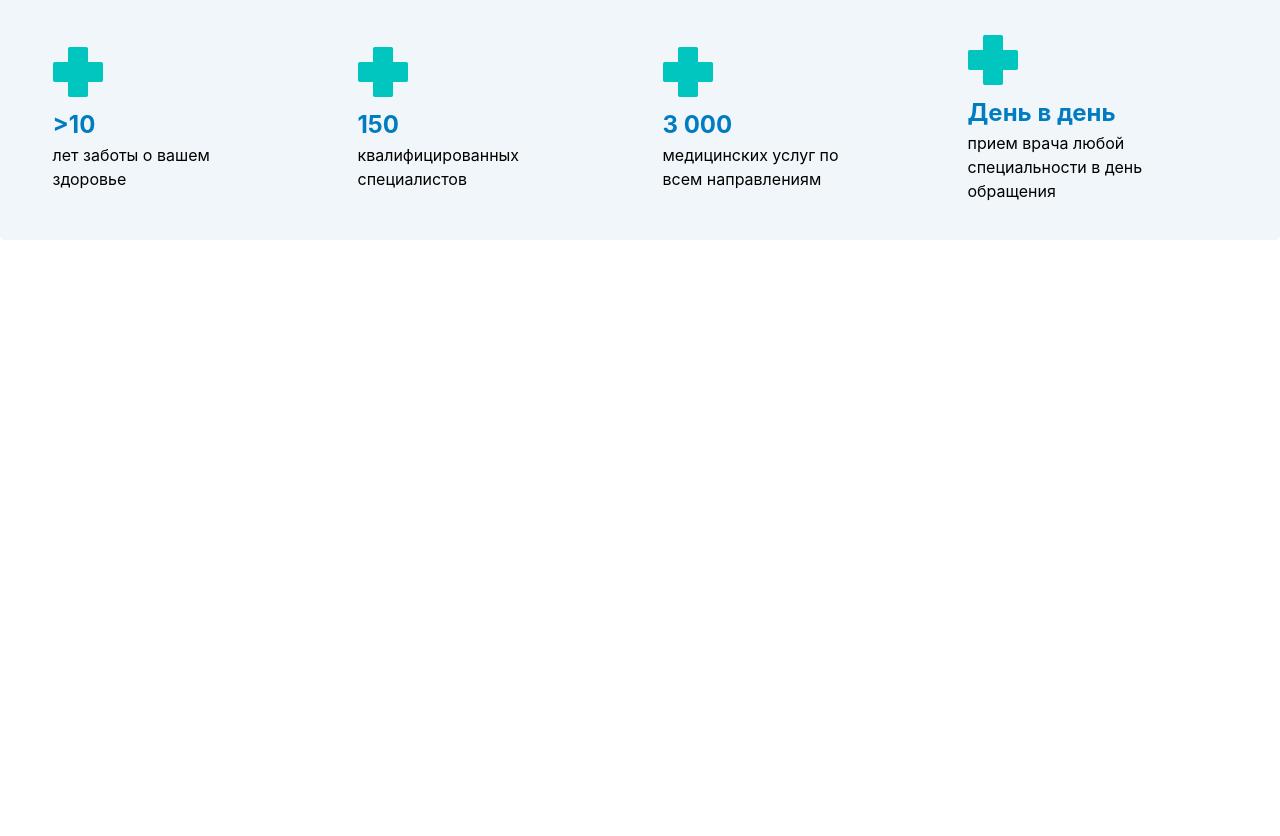
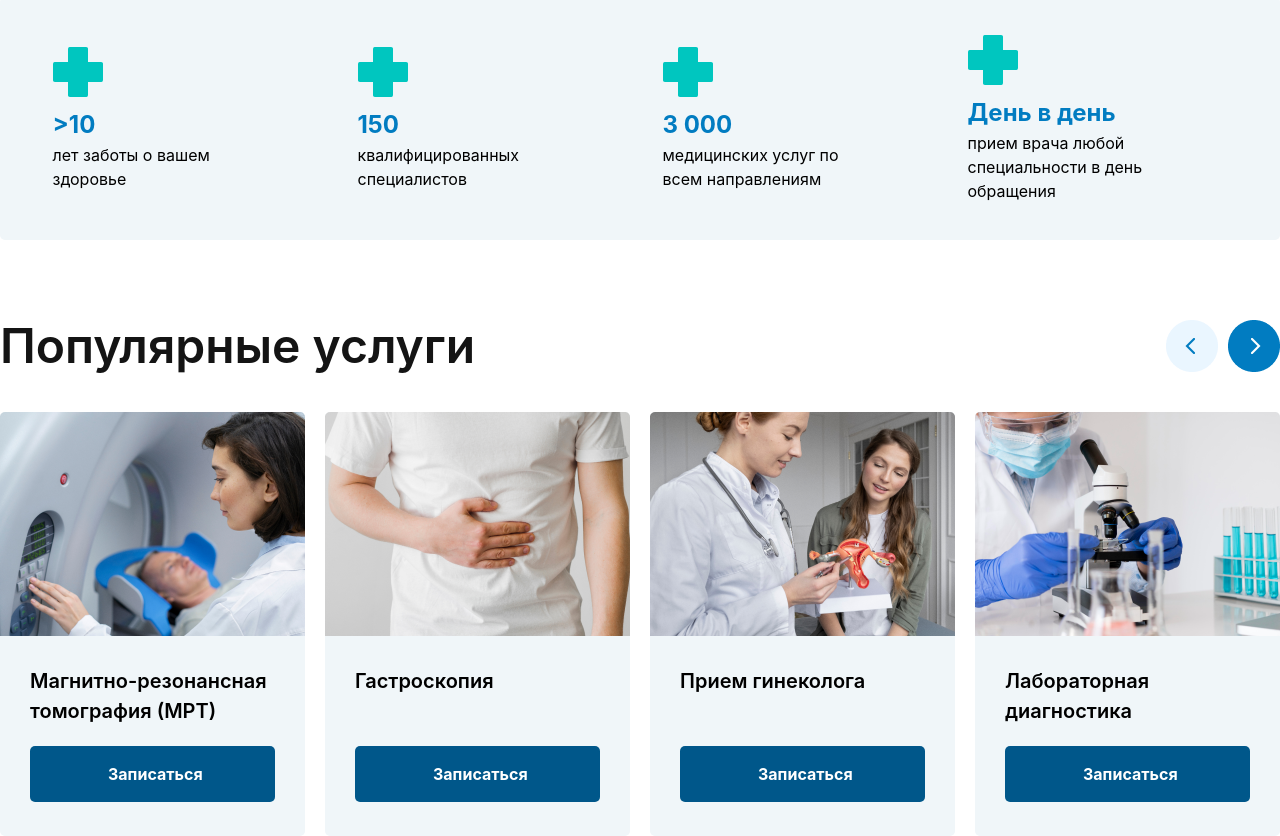
Before and after one commit to maga76/exam-week_4, a website: page index.html in a window 1280 px wide. Shown: the part 2651-3487 px from the top of the page. Before the commit the page ends 2891 px from the top, so only its background shows below. Drawn offline with nearby package versions, Linux system fonts and the light colour scheme; files that its build step writes are made by us from their sources.

Commit message:
commit6_zarina

```diff
--- a/index.html
+++ b/index.html
@@ -181,6 +181,43 @@
           </div>
         </div>
          </section>
+        <section class="max-w-[1350px] m-auto">
+          <div class=" justify-center flex lg:justify-between flex-wrap items-center mt-[70px]">
+            <p class="lg:text-[48px] text-[34px] font-semibold text-[#141414]">Популярные услуги</p>
+            <img class="lg:mt-0 mt-[15px] lg:mr-0 mr-[190px]" src="./src/images/Slider Buttons.png" alt="">
+          </div>
+          <div class="mt-[30px] flex justify-center lg:justify-between">
+            <div class="w-[305px] h-[424px] bg-[#F0F6F9] rounded-[5px] lg:ml-[0px] ml-[15px]">
+              <img src="./src/images/image (8).png" alt="" />
+              <div class="p-[30px_30px]">
+                <p class="text-[20px] font-semibold w-[245px]">Магнитно-резонансная томография (МРТ)</p>
+                <p
+                  class="p-[16px_78px] bg-[#00578A] text-white text-[16px] font-bold rounded-[5px] mt-[20px]">Записаться </p>
+              </div>
+            </div>
+            <div class="w-[305px] h-[424px] bg-[#F0F6F9] rounded-[5px] lg:inline hidden">
+              <img src="./src/images/image (9).png" alt="" />
+              <div class="p-[30px_30px]">
+                <p class="text-[20px] font-semibold">Гастроскопия</p>
+                <p class="p-[16px_78px] bg-[#00578A] text-white text-[16px] font-bold rounded-[5px] mt-[50px]">Записаться</p>
+              </div>
+            </div>
+            <div class="w-[305px] h-[424px] bg-[#F0F6F9] rounded-[5px] lg:inline hidden">
+              <img src="./src/images/image (10).png" alt="" />
+              <div class="p-[30px_30px]">
+                <p class="text-[20px] font-semibold w-[245px]">Прием гинеколога</p>
+                <p class="p-[16px_78px] bg-[#00578A] text-white text-[16px] font-bold rounded-[5px] mt-[50px]">Записаться </p>
+              </div>
+            </div>
+            <div class="w-[305px] h-[424px] bg-[#F0F6F9] rounded-[5px] lg:inline hidden">
+              <img src="./src/images/image (11).png" alt="" />
+              <div class="p-[30px_30px]">
+                <p class="text-[20px] font-semibold w-[245px]">Лабораторная диагностика</p>
+                <p class="p-[16px_78px] bg-[#00578A] text-white text-[16px] font-bold rounded-[5px] mt-[20px]">Записаться</p>
+              </div>
+            </div>
+          </div>
+      </section>
     </main>
 </body>
 
```
Also changed, not shown: src/images/Slider Buttons.png (added), src/images/image (10).png (added), src/images/image (11).png (added), src/images/image (8).png (added), src/images/image (9).png (added).
